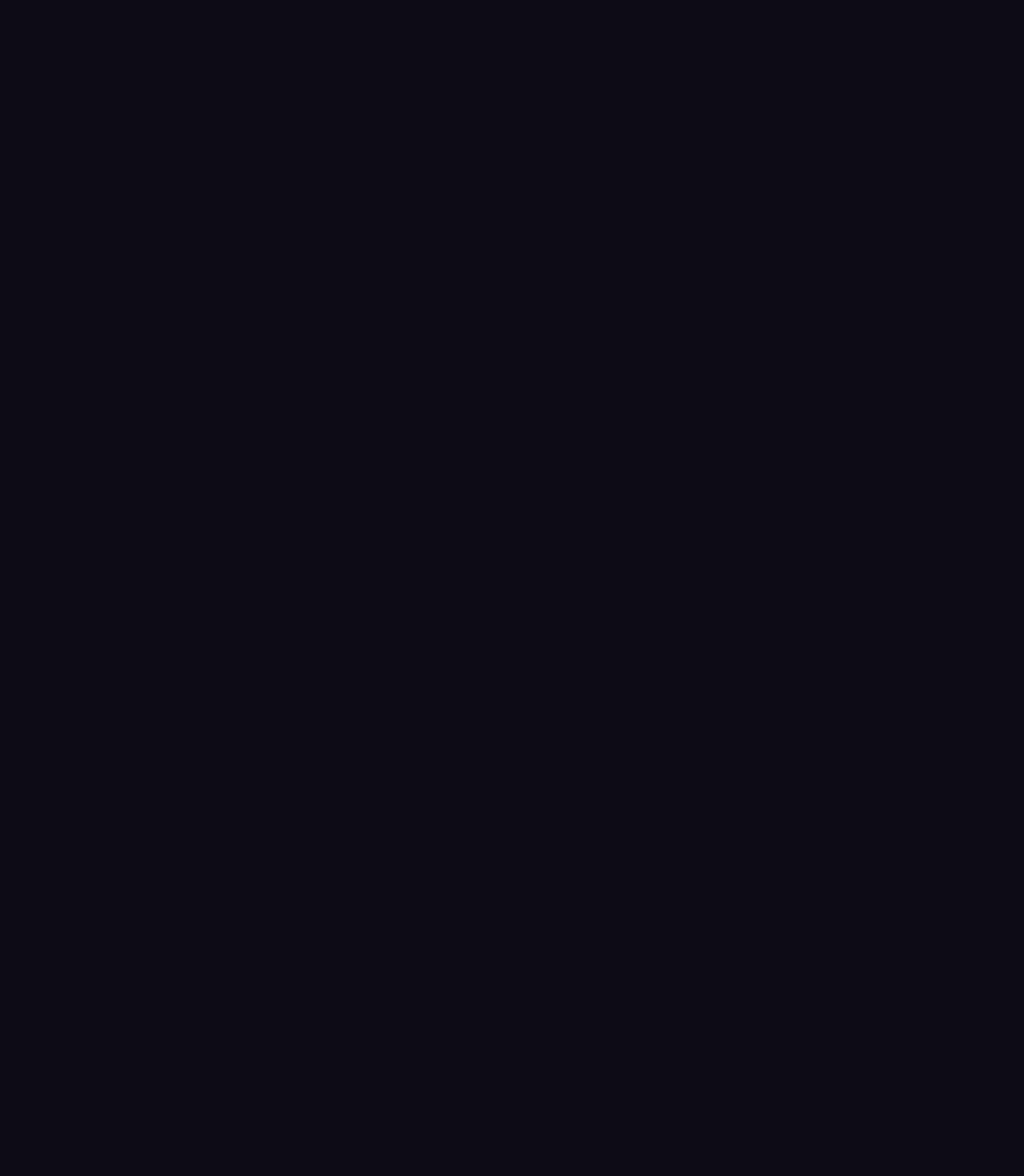
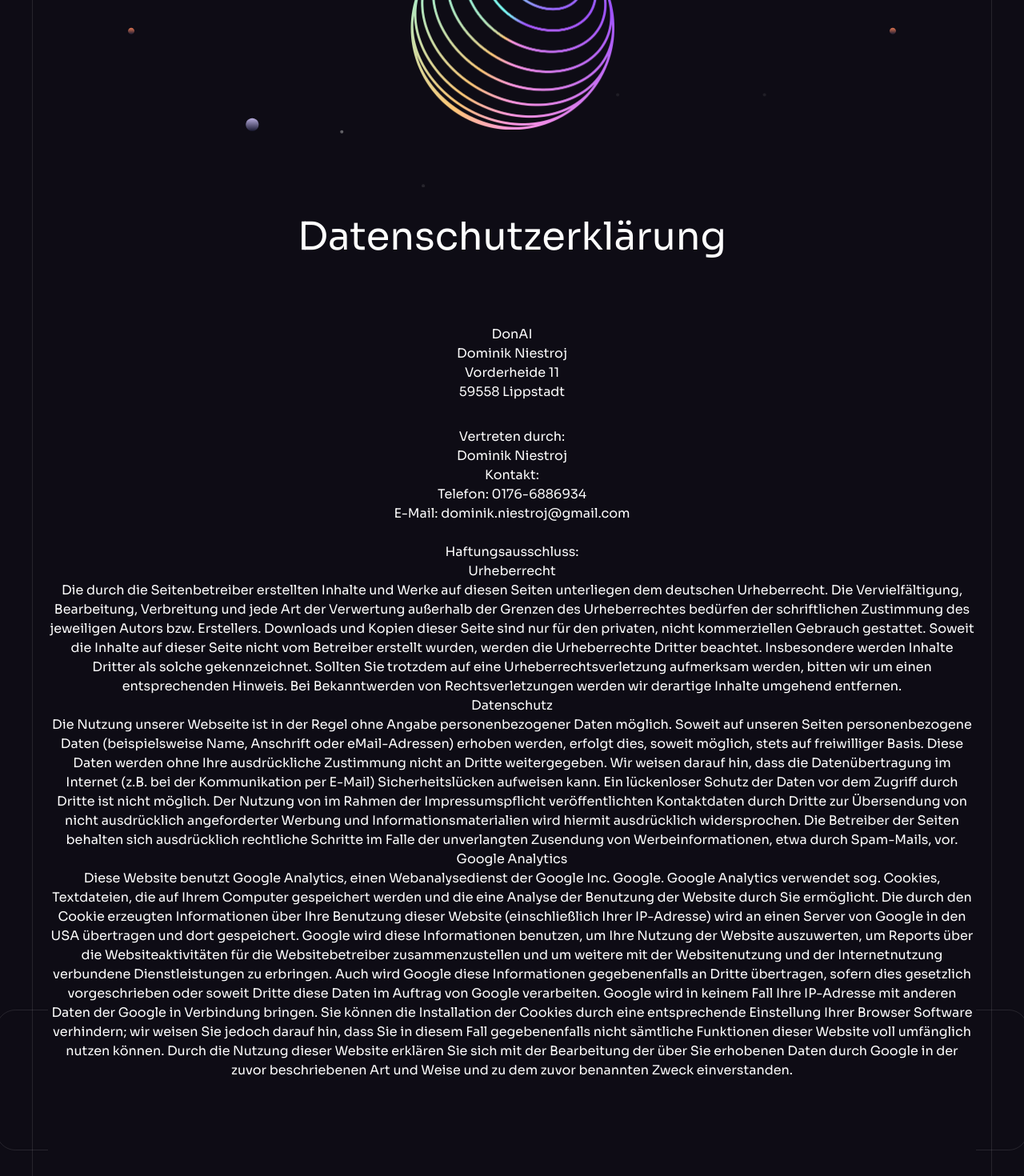
Before and after one commit to dome385/automation-agency-landingpage, a React (Vite) app: page /datenschutz in a window 1280 px wide. Before the commit this address had no page. Shown: the part 173-1643 px from the top of the page at 80% size. Before the commit the page ends 800 px from the top, so only its background shows below. Built offline with nearby package versions, Linux system fonts and the light colour scheme.

Commit message:
datenschutz

```diff
--- /dev/null
+++ b/src/components/Datenschutz.jsx
@@ -0,0 +1,115 @@
+import Section from "./Section";
+import { smallSphere, stars } from "../assets";
+import Heading from "./Heading";
+/* import PricingList from "./PricingList"; */
+import { LeftLine, RightLine } from "./design/Pricing";
+
+const Datenschutz = () => {
+  return (
+    <Section className="overflow-hidden" id="pricing">
+      <div className="container relative z-2">
+        <div className="hidden relative justify-center mb-[6.5rem] lg:flex">
+          <img
+            src={smallSphere}
+            className="relative z-1"
+            width={255}
+            height={255}
+            alt="Sphere"
+          />
+          <div className="absolute top-1/2 left-1/2 w-[60rem] -translate-x-1/2 -translate-y-1/2 pointer-events-none">
+            <img
+              src={stars}
+              className="w-full"
+              width={950}
+              height={400}
+              alt="Stars"
+            />
+          </div>
+        </div>
+
+        <Heading tag="" title="Datenschutzerklärung" />
+
+        <p className="p text-center mb-6">
+          DonAI <br />
+          Dominik Niestroj <br />
+          Vorderheide 11 <br />
+          <p className="mb-8">59558 Lippstadt</p>
+          Vertreten durch: <br />
+          Dominik Niestroj <br />
+          Kontakt: <br />
+          Telefon: 0176-6886934 <br /> E-Mail: dominik.niestroj@gmail.com <br />
+        </p>
+        <p className="mt-4 text-center">
+          Haftungsausschluss: <br />
+          Urheberrecht <br /> Die durch die Seitenbetreiber erstellten Inhalte
+          und Werke auf diesen Seiten unterliegen dem deutschen Urheberrecht.
+          Die Vervielfältigung, Bearbeitung, Verbreitung und jede Art der
+          Verwertung außerhalb der Grenzen des Urheberrechtes bedürfen der
+          schriftlichen Zustimmung des jeweiligen Autors bzw. Erstellers.
+          Downloads und Kopien dieser Seite sind nur für den privaten, nicht
+          kommerziellen Gebrauch gestattet. Soweit die Inhalte auf dieser Seite
+          nicht vom Betreiber erstellt wurden, werden die Urheberrechte Dritter
+          beachtet. Insbesondere werden Inhalte Dritter als solche
+          gekennzeichnet. Sollten Sie trotzdem auf eine Urheberrechtsverletzung
+          aufmerksam werden, bitten wir um einen entsprechenden Hinweis. Bei
+          Bekanntwerden von Rechtsverletzungen werden wir derartige Inhalte
+          umgehend entfernen. <br />
+          Datenschutz <br /> Die Nutzung unserer Webseite ist in der Regel ohne
+          Angabe personenbezogener Daten möglich. Soweit auf unseren Seiten
+          personenbezogene Daten (beispielsweise Name, Anschrift oder
+          eMail-Adressen) erhoben werden, erfolgt dies, soweit möglich, stets
+          auf freiwilliger Basis. Diese Daten werden ohne Ihre ausdrückliche
+          Zustimmung nicht an Dritte weitergegeben. Wir weisen darauf hin, dass
+          die Datenübertragung im Internet (z.B. bei der Kommunikation per
+          E-Mail) Sicherheitslücken aufweisen kann. Ein lückenloser Schutz der
+          Daten vor dem Zugriff durch Dritte ist nicht möglich. Der Nutzung von
+          im Rahmen der Impressumspflicht veröffentlichten Kontaktdaten durch
+          Dritte zur Übersendung von nicht ausdrücklich angeforderter Werbung
+          und Informationsmaterialien wird hiermit ausdrücklich widersprochen.
+          Die Betreiber der Seiten behalten sich ausdrücklich rechtliche
+          Schritte im Falle der unverlangten Zusendung von Werbeinformationen,
+          etwa durch Spam-Mails, vor. <br /> Google Analytics <br /> Diese
+          Website benutzt Google Analytics, einen Webanalysedienst der Google
+          Inc. Google. Google Analytics verwendet sog. Cookies, Textdateien, die
+          auf Ihrem Computer gespeichert werden und die eine Analyse der
+          Benutzung der Website durch Sie ermöglicht. Die durch den Cookie
+          erzeugten Informationen über Ihre Benutzung dieser Website
+          (einschließlich Ihrer IP-Adresse) wird an einen Server von Google in
+          den USA übertragen und dort gespeichert. Google wird diese
+          Informationen benutzen, um Ihre Nutzung der Website auszuwerten, um
+          Reports über die Websiteaktivitäten für die Websitebetreiber
+          zusammenzustellen und um weitere mit der Websitenutzung und der
+          Internetnutzung verbundene Dienstleistungen zu erbringen. Auch wird
+          Google diese Informationen gegebenenfalls an Dritte übertragen, sofern
+          dies gesetzlich vorgeschrieben oder soweit Dritte diese Daten im
+          Auftrag von Google verarbeiten. Google wird in keinem Fall Ihre
+          IP-Adresse mit anderen Daten der Google in Verbindung bringen. Sie
+          können die Installation der Cookies durch eine entsprechende
+          Einstellung Ihrer Browser Software verhindern; wir weisen Sie jedoch
+          darauf hin, dass Sie in diesem Fall gegebenenfalls nicht sämtliche
+          Funktionen dieser Website voll umfänglich nutzen können. Durch die
+          Nutzung dieser Website erklären Sie sich mit der Bearbeitung der über
+          Sie erhobenen Daten durch Google in der zuvor beschriebenen Art und
+          Weise und zu dem zuvor benannten Zweck einverstanden.
+        </p>
+
+        <div className="relative">
+          {/*  <PricingList /> */}
+          <LeftLine />
+          <RightLine />
+        </div>
+
+        <div className="flex justify-center mt-10">
+          {/*     <a
+            className="text-xs font-code font-bold tracking-wider uppercase border-b"
+            href="/pricing"
+          >
+            See the full details
+          </a> */}
+        </div>
+      </div>
+    </Section>
+  );
+};
+
+export default Datenschutz;
--- a/src/components/Footer.jsx
+++ b/src/components/Footer.jsx
@@ -9,7 +9,7 @@ const Footer = () => {
           <a href="/impressum">Impressum</a>
         </p>
         <p className="caption text-n-4">
-          <a href="#impressum">Datenschutzerklärung</a>
+          <a href="/datenschutz">Datenschutzerklärung</a>
         </p>
         <p className="caption text-n-4 lg:block">
           © {new Date().getFullYear()}. All rights reserved DonAI.
--- a/src/constants/index.js
+++ b/src/constants/index.js
@@ -78,7 +78,7 @@ export const notificationImages = [notification4];
 export const companyLogos = [yourlogo, yourlogo, yourlogo, yourlogo, yourlogo];
 
 export const brainwaveServices = [
-  "Kundenservice-Chatbots",
+  "KI-Kundenservice-Chatbots",
   "Zahlung & Verträge",
   "Kunden-Onboarding",
   "Mitarbeiter-Onboarding",
--- a/src/main.jsx
+++ b/src/main.jsx
@@ -5,6 +5,7 @@ import { Route, BrowserRouter as Router, Routes } from "react-router-dom";
 import App from "./App.jsx";
 import "./index.css";
 import Impressum from "./components/Impressum.jsx";
+import Datenschutz from "./components/Datenschutz.jsx";
 
 ReactDOM.createRoot(document.getElementById("root")).render(
   <React.StrictMode>
@@ -12,6 +13,7 @@ ReactDOM.createRoot(document.getElementById("root")).render(
       <Routes>
         <Route exact path="/" element={<App />} />
         <Route path="/impressum" element={<Impressum />} />
+        <Route path="/datenschutz" element={<Datenschutz />} />
       </Routes>
     </Router>
   </React.StrictMode>
```
